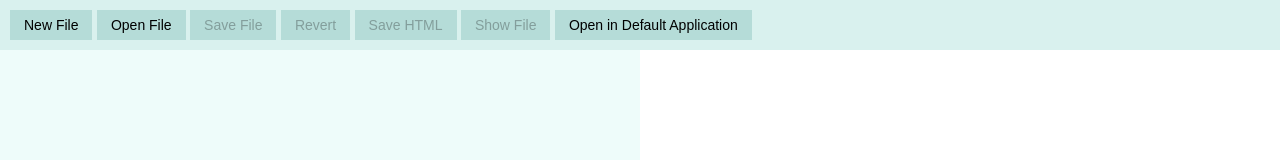
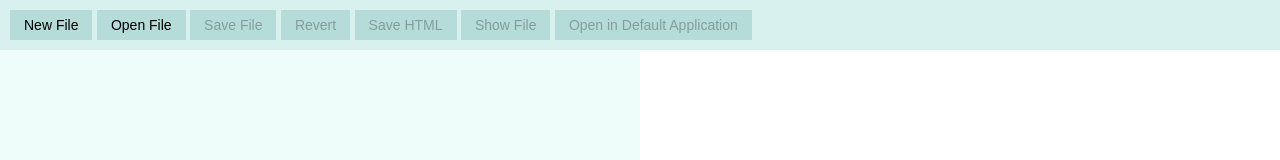
Before and after one commit to a-soliman/markdown-to-html, an Electron app: page app/client/index.html in a window 1280 px wide. Shown: the top 160 px of the page. Drawn offline with nearby package versions, Linux system fonts and the light colour scheme; no server answers.

Commit message:
disabling showFile and openIn default Btns

```diff
--- a/app/client/index.html
+++ b/app/client/index.html
@@ -15,7 +15,7 @@
         <button id="revert" disabled>Revert</button>
         <button id="save_html" disabled>Save HTML</button>
         <button id="show_file" disabled>Show File</button>
-        <button id="open_in_default">Open in Default Application</button>
+        <button id="open_in_default" disabled>Open in Default Application</button>
     </section>
 
     <section class="content">
```
